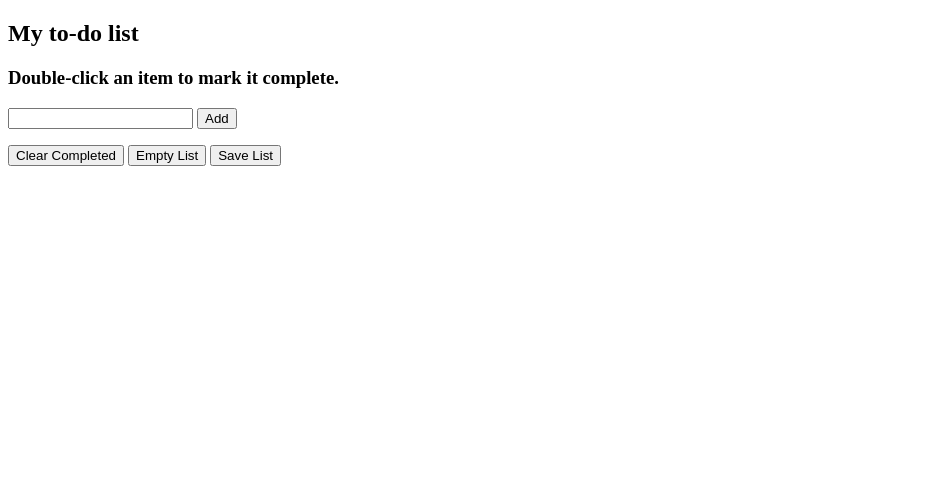
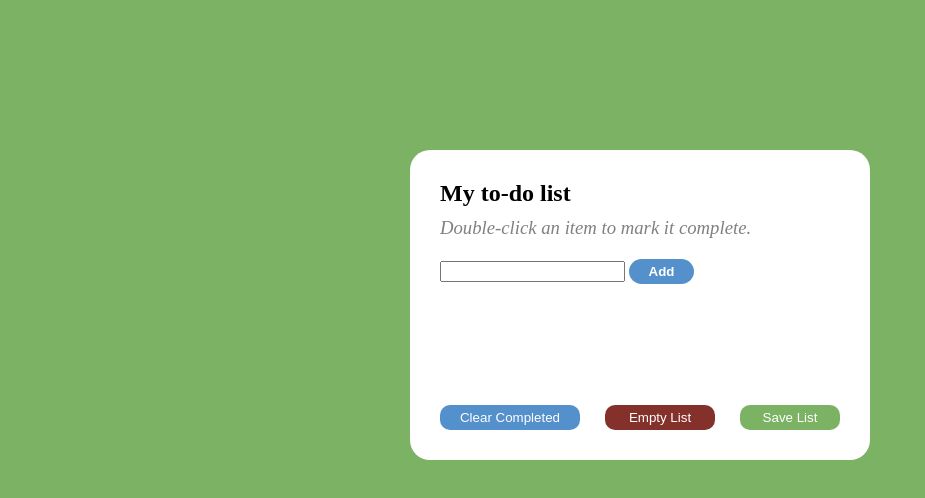
Before and after one commit to Yulchess/ToDoList, a plain HTML site: page index.html in a window 1280 px wide. Shown: the whole page, without its empty margins (0-925 px from the left). Drawn offline with Linux system fonts and the light colour scheme; files that its build step writes are made by us from their sources; the site is published under a folder, as on GitHub Pages, so addresses that start at the root find nothing.

Commit message:
added last changes

```diff
--- a/index.html
+++ b/index.html
@@ -2,7 +2,7 @@
 <html lang="en">
 <head>
     <meta charset="UTF-8">
-    <link rel="stylesheet" href="/css/style.css">
+    <link rel="stylesheet" href="./css./style.css">
     <meta http-equiv="X-UA-Compatible" content="IE=edge">
     <meta name="viewport" content="width=device-width, initial-scale=1.0">
     <title>ToDoList</title>
```
